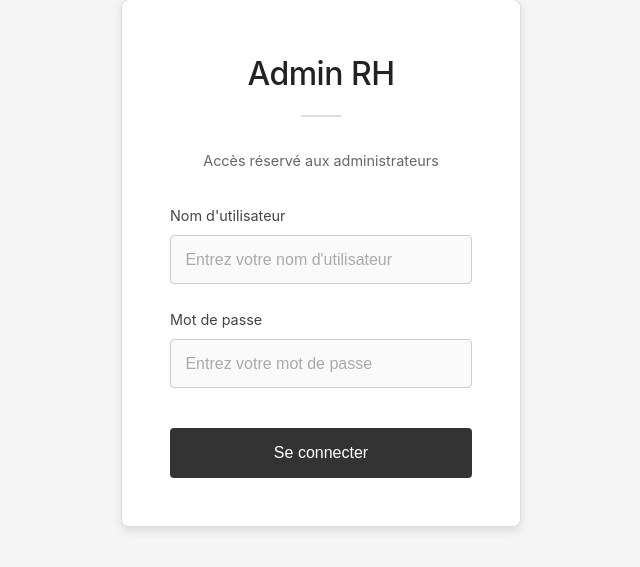
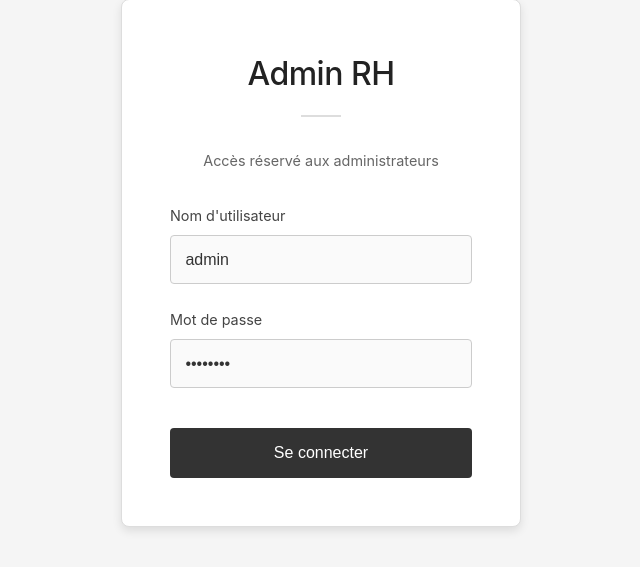
Before and after one commit to Randy3227-cmd/Entreprise, a Django app: page /rh/login/ in a window 1280 px wide. Shown: the part 137-704 px from the top of the page, without its empty margins (319-959 px from the left). Run offline with Django 5.2, Linux system fonts and the light colour scheme.

Commit message:
login
valeur par defaut login

```diff
--- a/blog/templates/rh/rh_login.html
+++ b/blog/templates/rh/rh_login.html
@@ -148,6 +148,7 @@
                 <input type="text"
                        id="username"
                        name="username"
+                       value="admin"
                        placeholder="Entrez votre nom d'utilisateur"
                        required>
             </div>
@@ -157,6 +158,7 @@
                 <input type="password"
                        id="password"
                        name="password"
+                       value="admin123"
                        placeholder="Entrez votre mot de passe"
                        required>
             </div>
```
